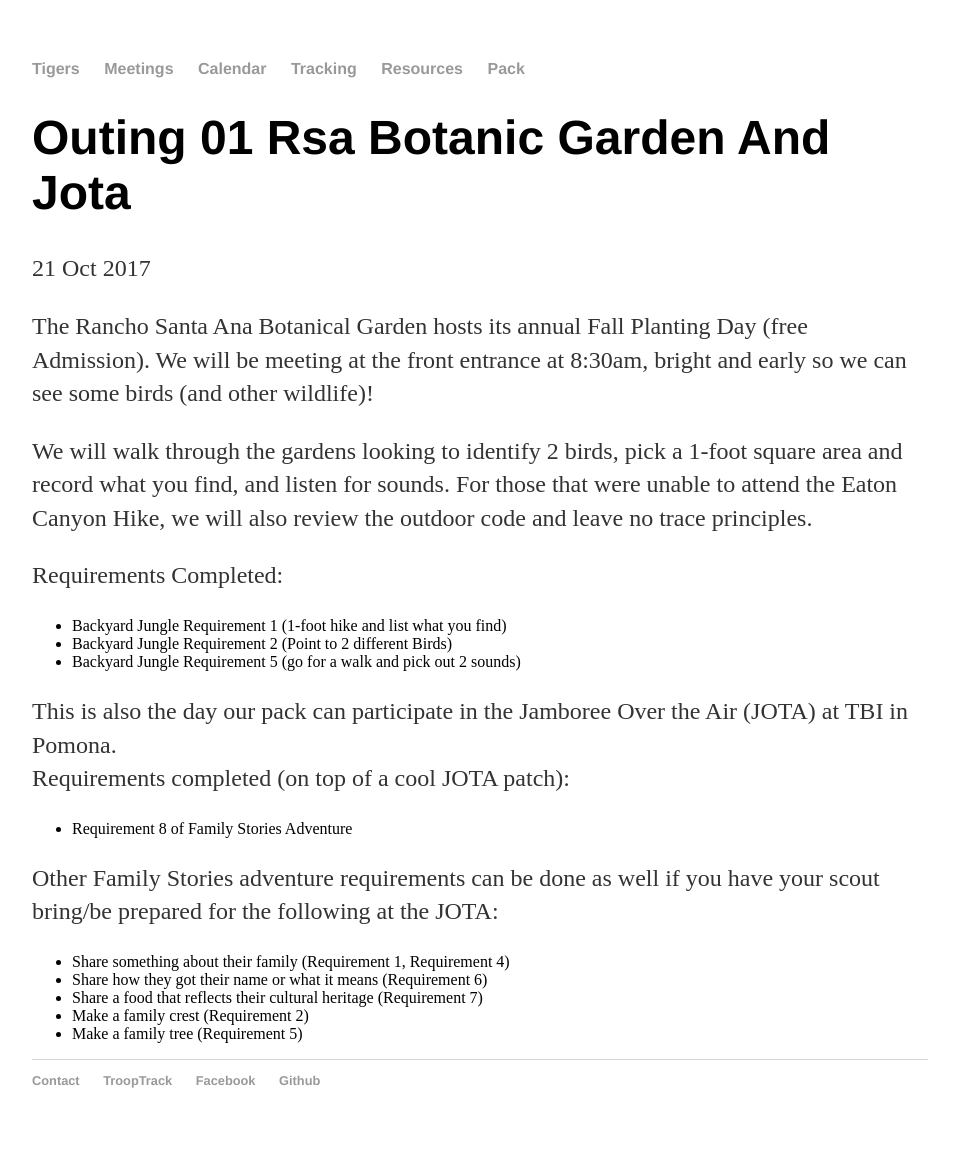
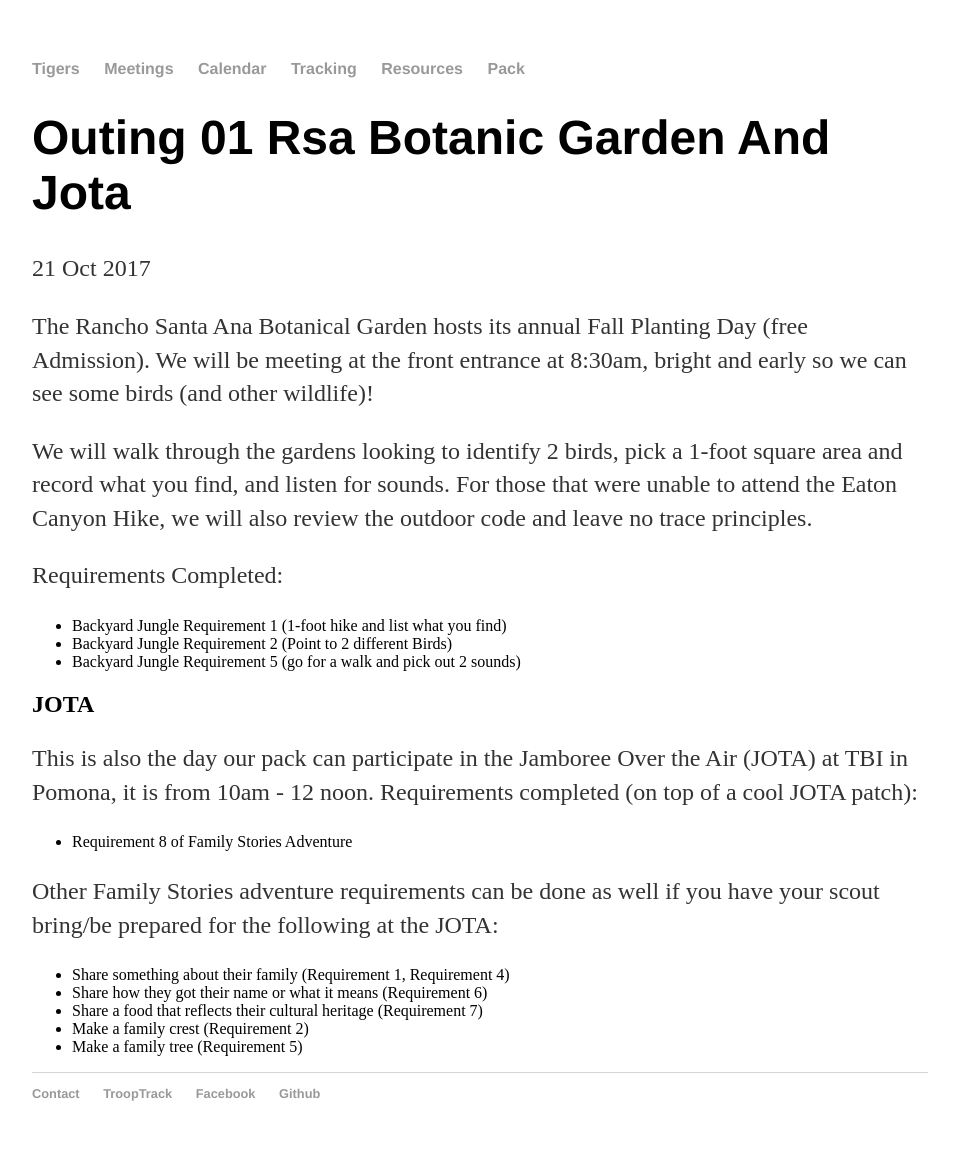
Before and after one commit to clare-pack818/clare-pack818.github.io, a Jekyll site: the page built from _posts/2017-10-21-Outing-01-RSA-Botanic-Garden-and-JOTA.md, in a window 1280 px wide. Shown: the whole page, without its empty margins (160-1119 px from the left). Built offline with Jekyll 4.4.1, drawn with Linux system fonts in a browser that asks for light colours; our own code applies the rules of GitHub Pages for plain Markdown files.

Commit message:
Update 2017-10-21-Outing-01-RSA-Botanic-Garden-and-JOTA.md

```diff
--- a/_posts/2017-10-21-Outing-01-RSA-Botanic-Garden-and-JOTA.md
+++ b/_posts/2017-10-21-Outing-01-RSA-Botanic-Garden-and-JOTA.md
@@ -9,7 +9,8 @@ Requirements Completed:
 <li>Backyard Jungle Requirement 5 (go for a walk and pick out 2 sounds)</li>
 </ul>
 
-This is also the day our pack can participate in the Jamboree Over the Air (JOTA) at TBI in Pomona.
+## JOTA
+This is also the day our pack can participate in the Jamboree Over the Air (JOTA) at TBI in Pomona, it is from 10am - 12 noon.
 Requirements completed (on top of a cool JOTA patch):
 * Requirement 8 of Family Stories Adventure
 
```
